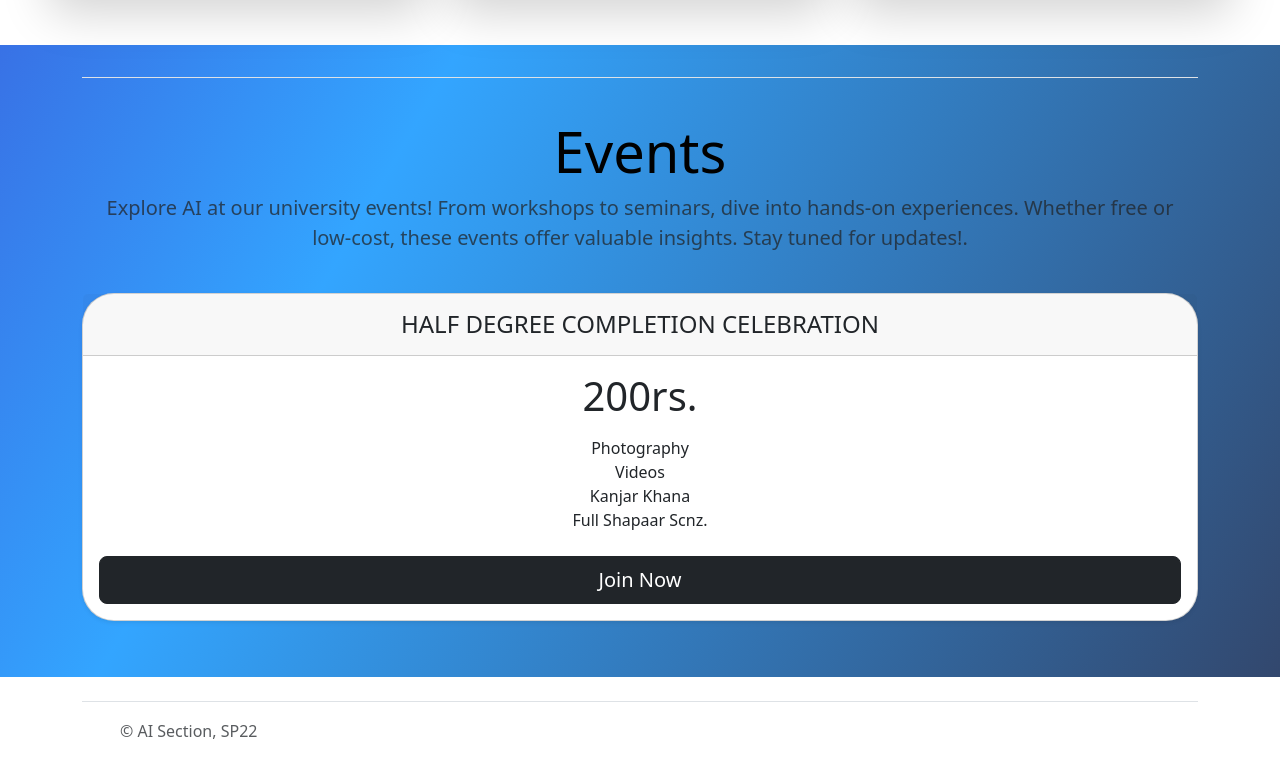
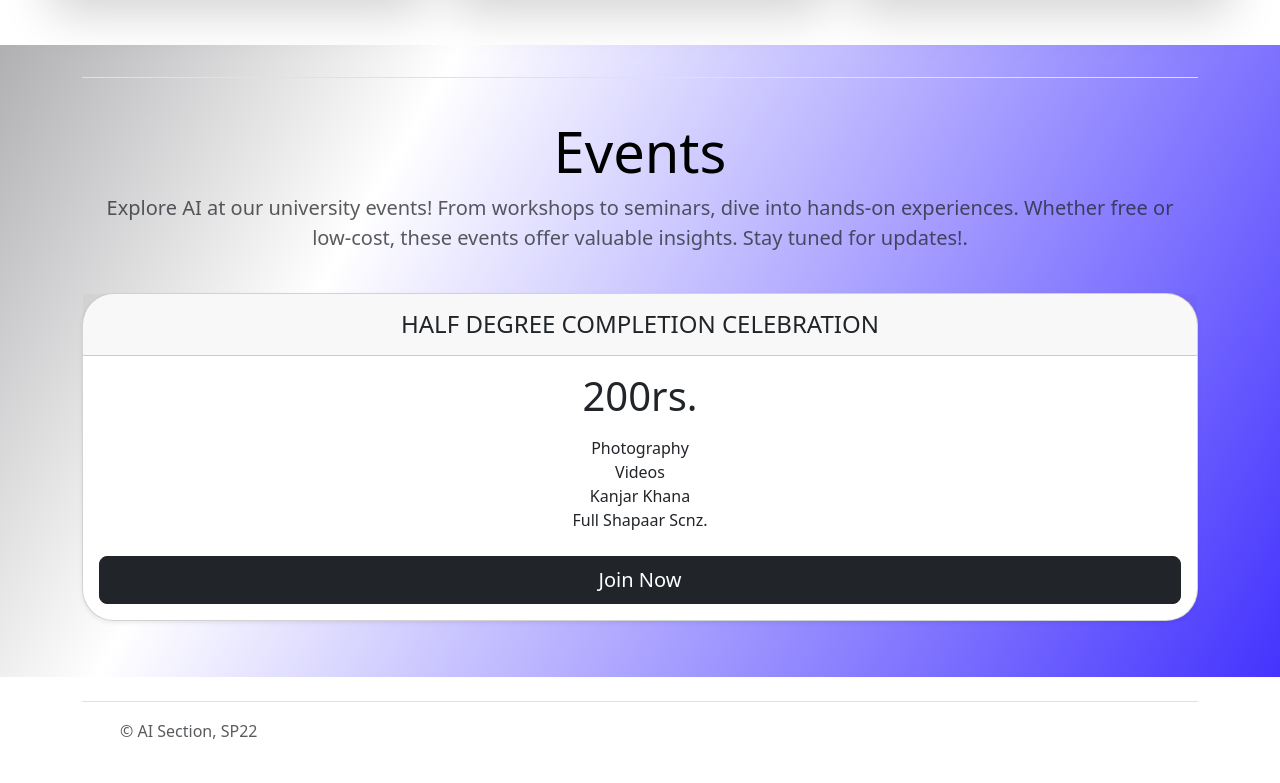
Before and after one commit to ashharzawarsyed/Comsats-Ai-Sec, a plain HTML site: page index.html in a window 1280 px wide. Shown: the part 1423-2206 px from the top of the page. Drawn offline with nearby package versions, Linux system fonts and the light colour scheme.

Commit message:
Update style.css

```diff
--- a/css/style.css
+++ b/css/style.css
@@ -1,5 +1,5 @@
 .gradient-background {
-  background: linear-gradient(300deg, #323049, #33A5FF, #4400AD);
+  background: linear-gradient(300deg,  #1500fe, #ffffff, #01010a);
   background-size: 180% 180%;
   animation: gradient-animation 18s ease infinite;
 }
```
